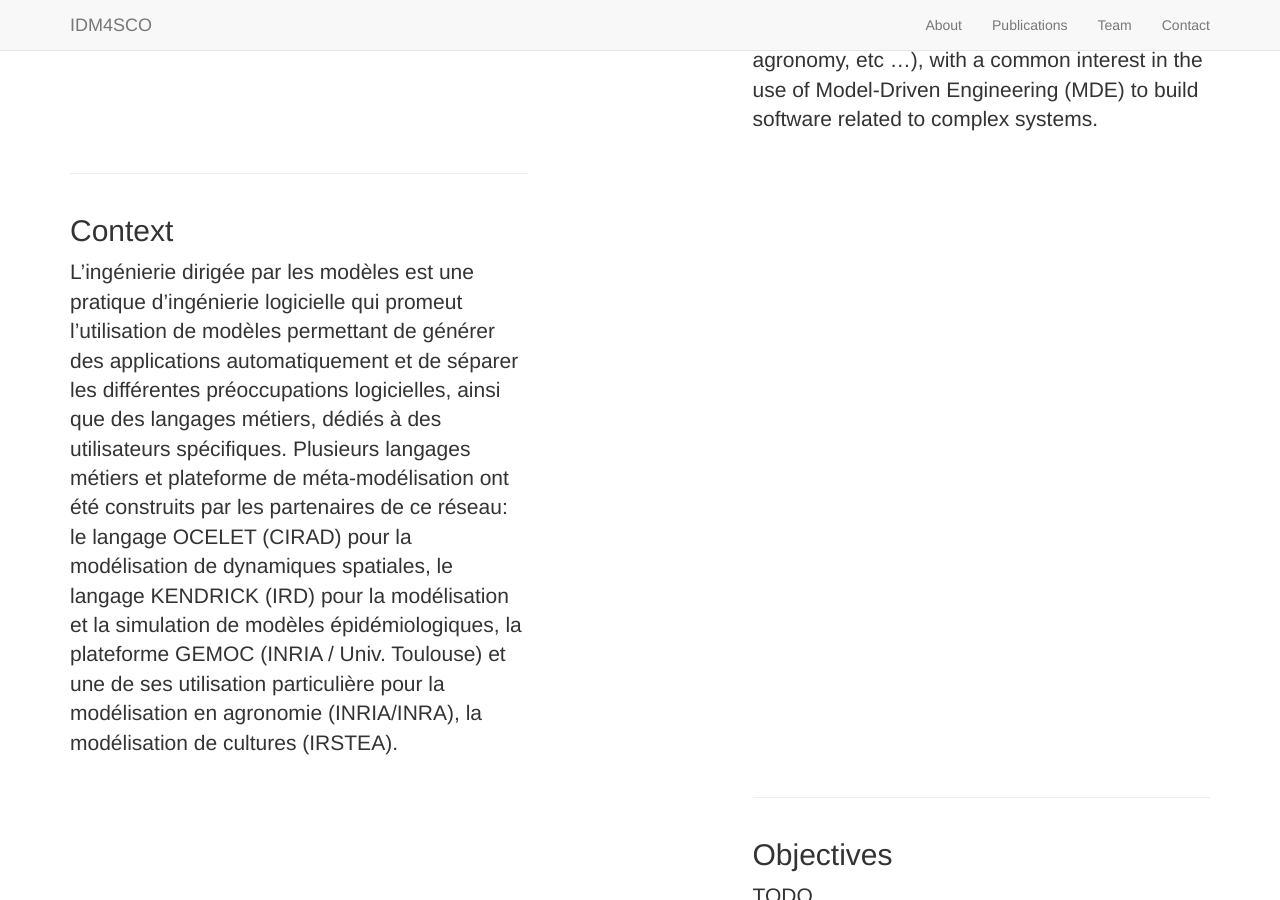
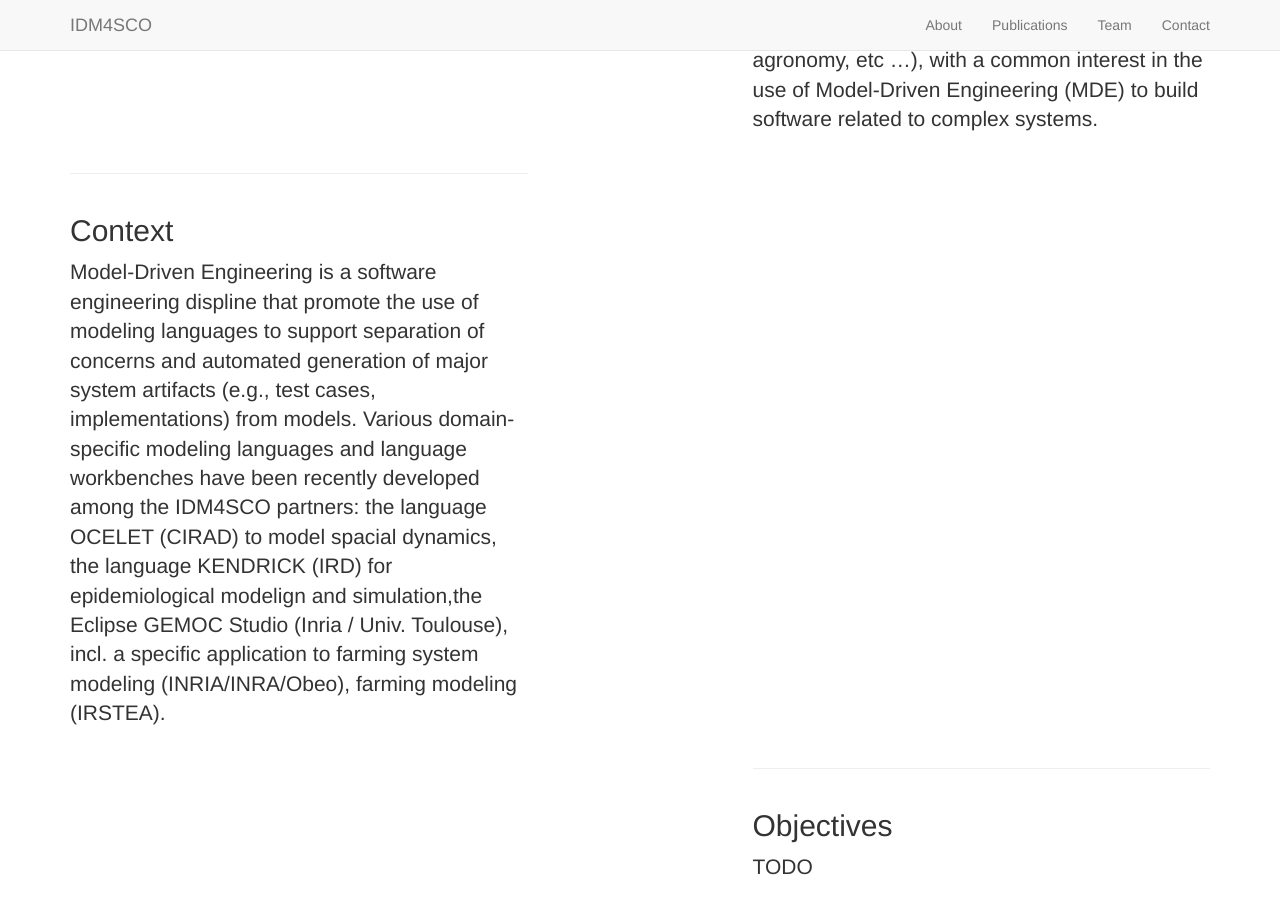
Before and after one commit to gemoc/idm4sco, a Jekyll site: the page built from _posts/2014-09-22-services-2.markdown, in a window 1280 px wide and 900 px high, scrolled down 333 px. Built offline with Jekyll 4.4.1, drawn with Linux system fonts in a browser that asks for light colours; nearby versions of some CDN libraries; library files that are not in the unit come from our copies.

Commit message:
test fig

```diff
--- a/_posts/2014-09-22-services-2.markdown
+++ b/_posts/2014-09-22-services-2.markdown
@@ -5,5 +5,4 @@ category: Services
 title: Context
 description: |
 ---
-L'ingénierie dirigée par les modèles est une pratique d'ingénierie logicielle qui promeut l'utilisation de modèles permettant de générer des
-applications automatiquement et de séparer les différentes préoccupations logicielles, ainsi que des langages métiers, dédiés à des utilisateurs spécifiques. Plusieurs langages métiers et plateforme de méta-modélisation ont été construits par les partenaires de ce réseau: le langage OCELET (CIRAD) pour la modélisation de dynamiques spatiales, le langage KENDRICK (IRD) pour la modélisation et la simulation de modèles épidémiologiques, la plateforme GEMOC (INRIA / Univ. Toulouse) et une de ses utilisation particulière pour la modélisation en agronomie (INRIA/INRA), la modélisation de cultures (IRSTEA).
+Model-Driven Engineering is a software engineering displine that promote the use of modeling languages to support separation of concerns and automated generation of major system artifacts (e.g., test cases, implementations) from models. Various domain-specific modeling languages and language workbenches have been recently developed among the IDM4SCO partners: the language OCELET (CIRAD) to model spacial dynamics, the language KENDRICK (IRD) for epidemiological modelign and simulation,the Eclipse GEMOC Studio (Inria / Univ. Toulouse), incl. a specific application to farming system modeling (INRIA/INRA/Obeo), farming modeling (IRSTEA).
```
